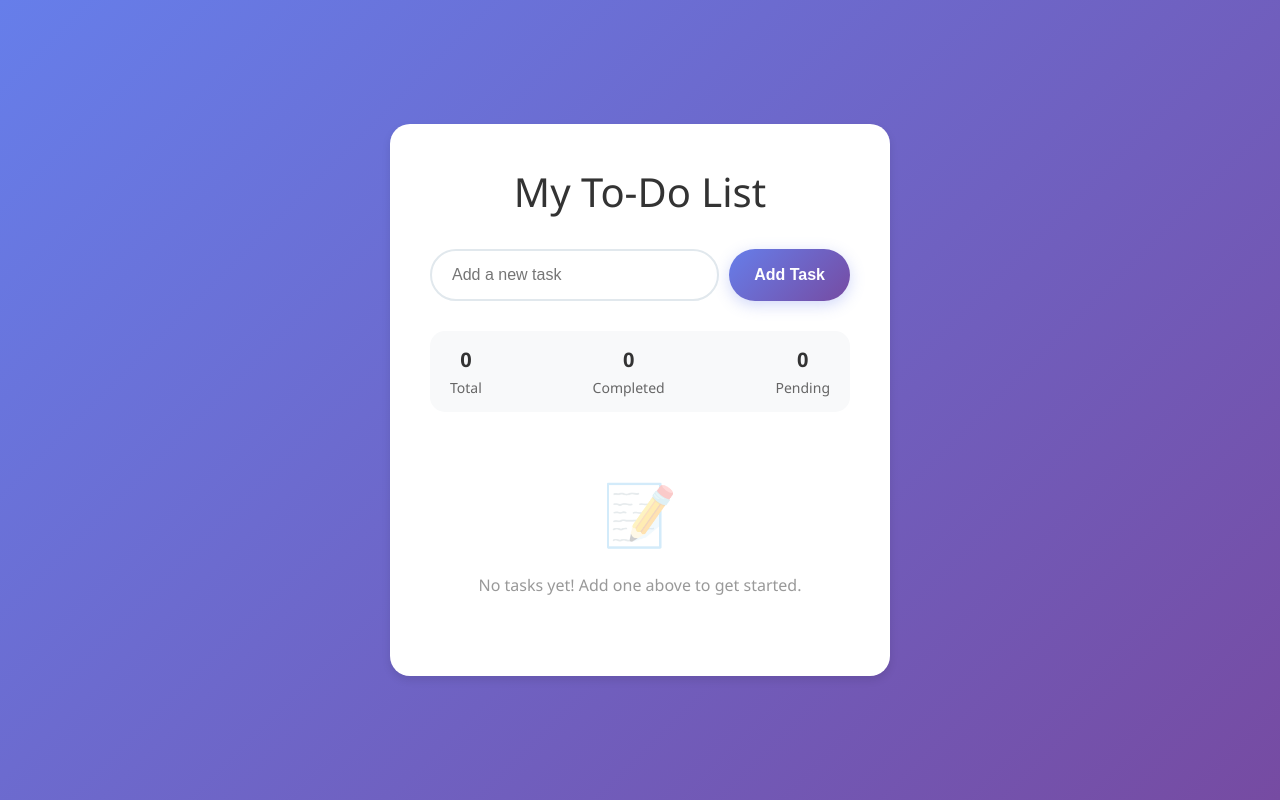
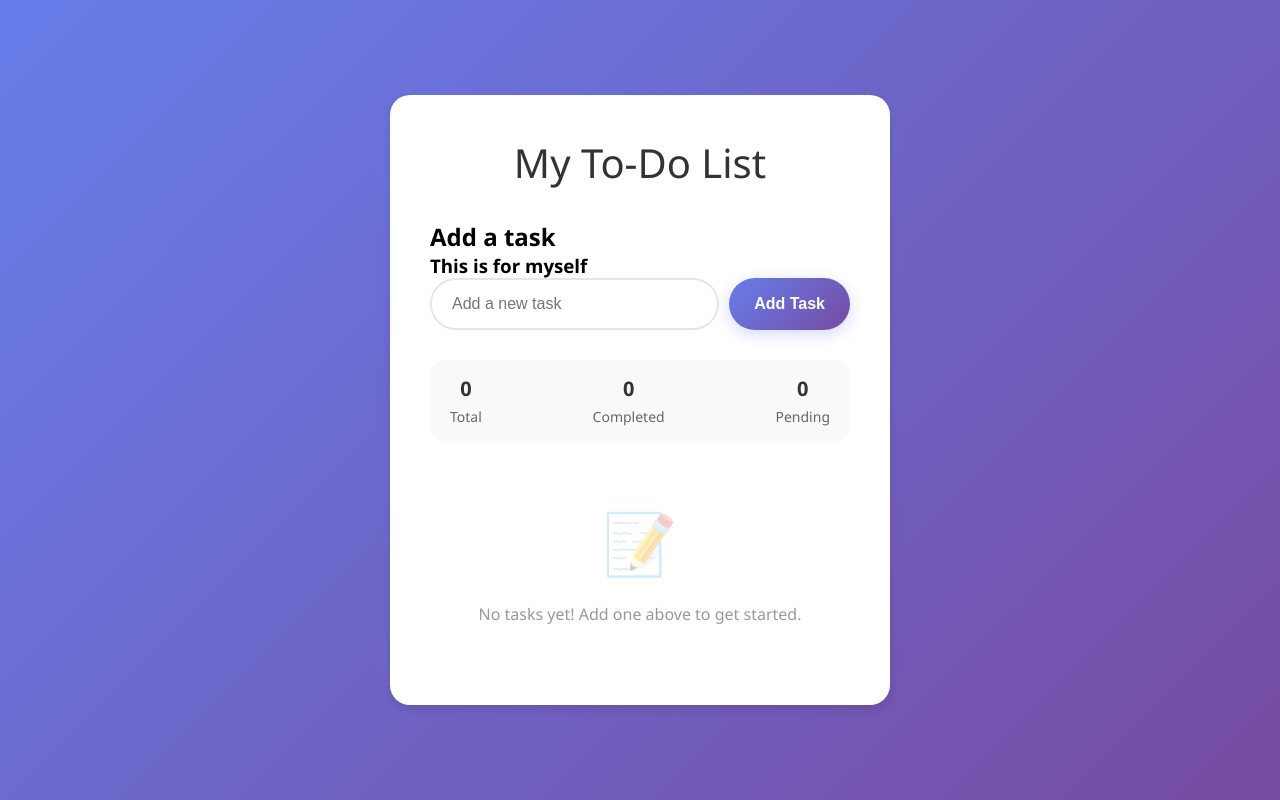
Before and after one commit to urbanxtreme/To-Do-List, a plain HTML site: page index.html in a window 1280 px wide. Drawn offline with Linux system fonts and the light colour scheme.

Commit message:
just added some changes

```diff
--- a/index.html
+++ b/index.html
@@ -9,6 +9,8 @@
   <body>
     <div class="container">
       <h1>My To-Do List</h1>
+      <h2>Add a task</h2>
+      <h3>This is for myself</h3>
       <div class="input-container">
         <input
           type="text"
```
